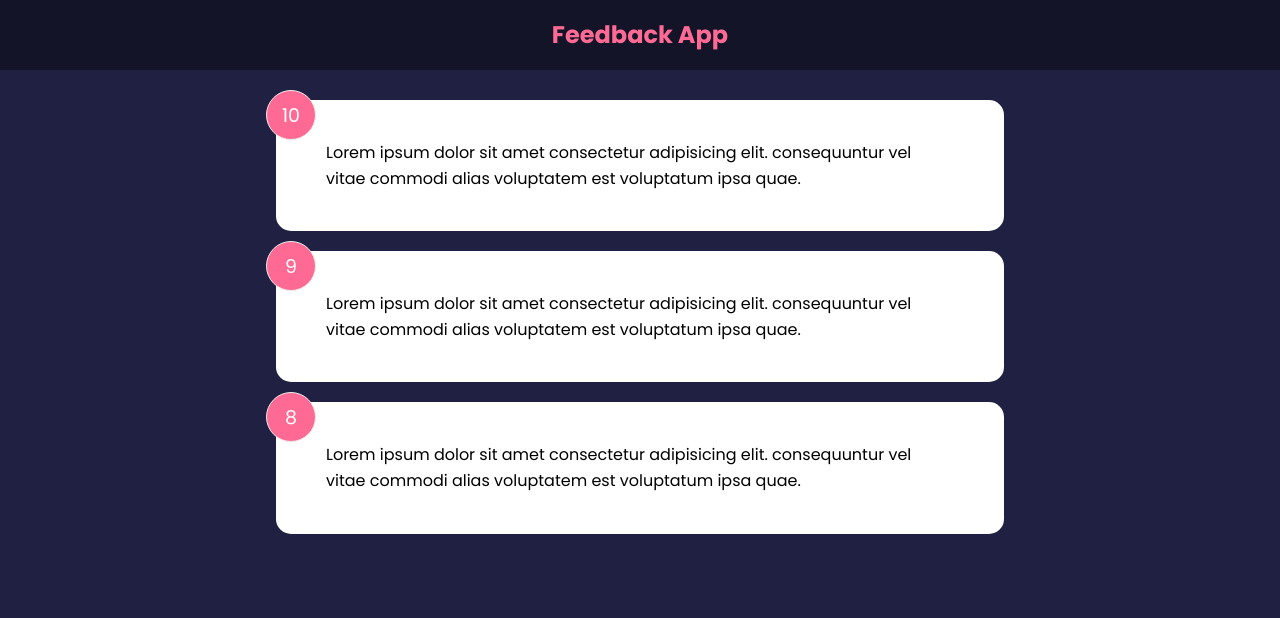
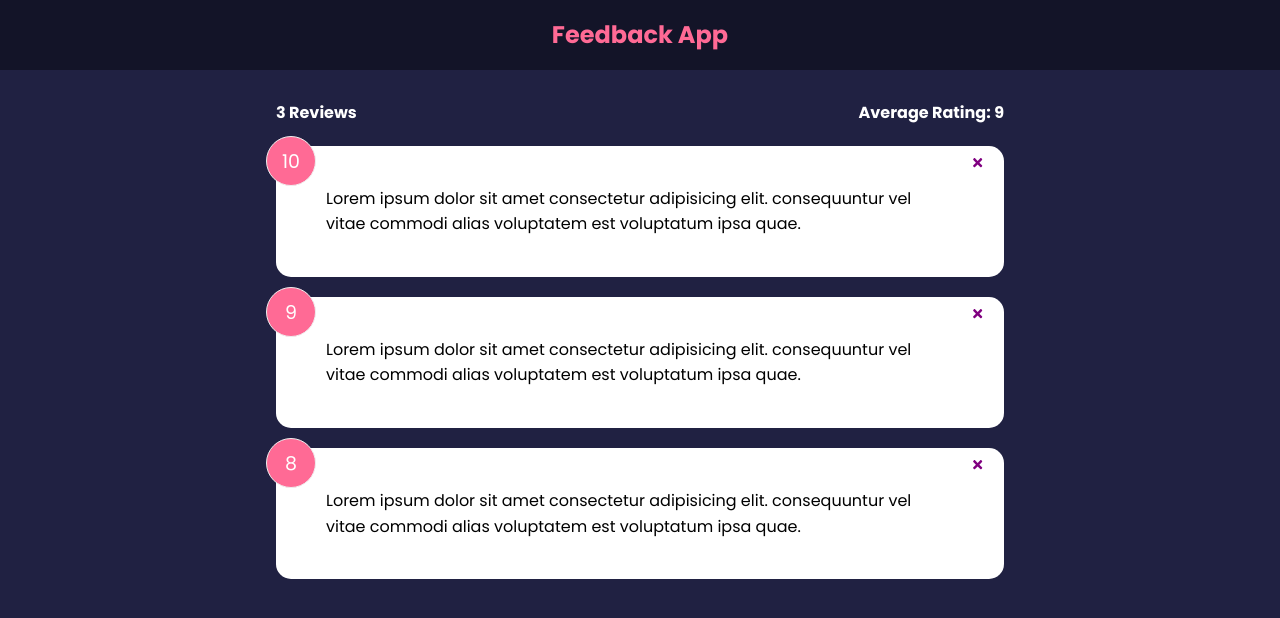
Before and after one commit to AnandSundar/feedbackapp, a React (Create React App) app: page / in a window 1280 px wide. Shown: the top 618 px of the page. Built offline with nearby package versions, Linux system fonts and the light colour scheme.

Commit message:
added feedbackStats.jsx

```diff
--- a/src/App.js
+++ b/src/App.js
@@ -3,16 +3,23 @@
 import Header from "./components/Header"
 import FeedbackList from "./components/FeedbackList"
 import FeedbackData from "./data/FeedbackData"
+import FeedbackStats from './components/FeedbackStats'
 
 function App () {
 
     const [feedback, setFeedback] = useState(FeedbackData)
 
+    const deleteFeedback = (id) => {
+        if(window.confirm('Are you sure you want to delete ?')) {
+            setFeedback(feedback.filter((item) => item.id != id))
+        }
+    }
     return (
         <>
             <Header />
             <div className="container">
-                <FeedbackList feedback={feedback} />
+                <FeedbackStats feedback={feedback}/>
+                <FeedbackList feedback={feedback} handleDelete={deleteFeedback}/>
             </div>
         </>
     )
--- a/src/components/FeedbackList.jsx
+++ b/src/components/FeedbackList.jsx
@@ -2,7 +2,7 @@
 import Feedbackitem from './Feedbackitem'
 import PropTypes from "prop-types"
 
-function FeedbackList({feedback}) {
+function FeedbackList({feedback, handleDelete}) {
     if (!feedback || feedback.length === 0) {
         return <p>No Feedback yet</p>
     }
@@ -10,7 +10,7 @@
     <>
         <div className="feedback-list">
             {feedback.map((item) => (
-                <Feedbackitem key={item.id} item={item} />
+                <Feedbackitem key={item.id} item={item} handleDelete={handleDelete}/>
             ))}
         </div>
     </>
--- /dev/null
+++ b/src/components/FeedbackStats.jsx
@@ -0,0 +1,27 @@
+import React from 'react'
+import PropTypes from "prop-types"
+
+function FeedbackStats({feedback}) {
+    //calculate ratings avg
+    let average = feedback.reduce((acc, cur) => {
+        return acc + cur.rating
+    }, 0)
+
+    average = average / feedback.length
+
+    average = average.toFixed(1).replace(/[.,]0$/, '') //remove trailing zero
+
+  return (
+    <div className='feedback-stats'>
+        <h4>{feedback.length} Reviews</h4>
+        <h4>Average Rating: {isNaN(average) ? 0 : average}</h4>
+    </div>
+  )
+}
+
+FeedbackStats.propTypes = {
+    feedback: PropTypes.array.isRequired
+}
+
+
+export default FeedbackStats
--- a/src/components/Feedbackitem.jsx
+++ b/src/components/Feedbackitem.jsx
@@ -1,10 +1,15 @@
+import {FaTimes} from 'react-icons/fa'
 import Card from "./shared/Card"
 import PropTypes from "prop-types"
 
-function Feedbackitem({item}) {
+function Feedbackitem({item, handleDelete}) {
+
   return (
     <Card>
         <div className='num-display'>{item.rating}</div>
+        <button onClick={() => handleDelete(item.id)} className="close">
+            <FaTimes color='purple'/>
+        </button>
         <div className='text-display'>{item.text}</div>
     </Card>
   )
```
